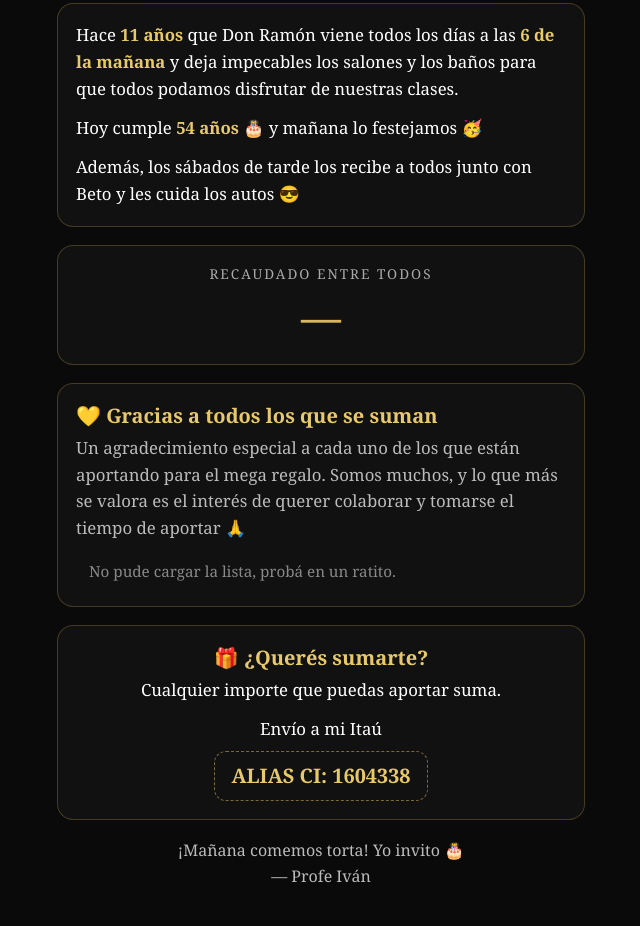
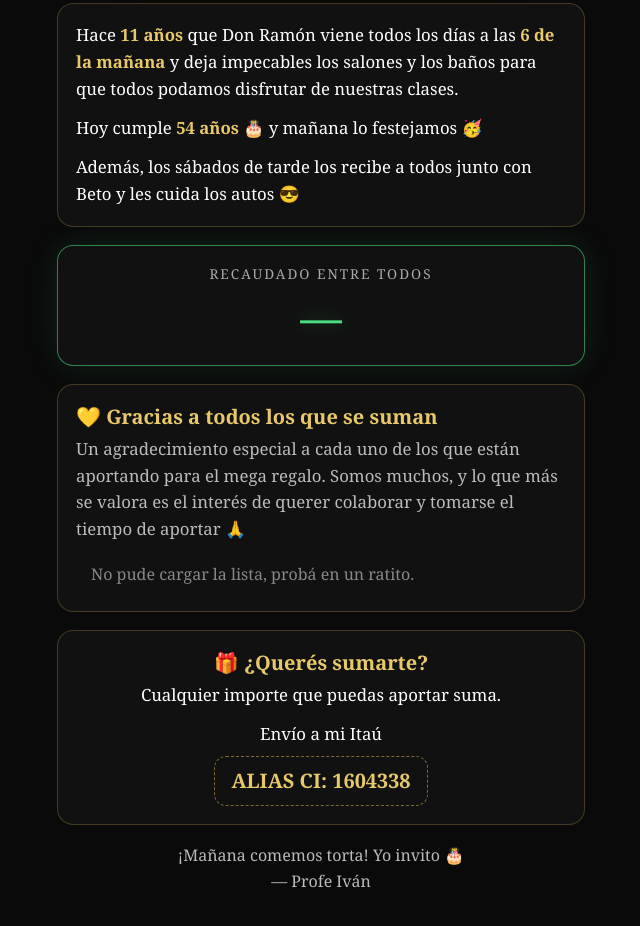
Before and after one commit to ivanlafuentepy/salsasoulstudio-web, a plain HTML site: page cumple-ramon/index.html in a window 1280 px wide. Shown: the part 832-1758 px from the top of the page, without its empty margins (319-959 px from the left). Drawn offline with Linux system fonts and the light colour scheme; no server answers.

Commit message:
feat(cumple-ramon): total en verde con regalo y la lista en dorado para que resalte
Co-Authored-By: Claude Opus 5.5 <noreply@anthropic.com>

```diff
--- a/cumple-ramon/index.html
+++ b/cumple-ramon/index.html
@@ -53,20 +53,23 @@
 
     .total{text-align:center}
     .total .etq{color:#aaa;font-size:.85rem;letter-spacing:2px;text-transform:uppercase}
+    .total{border-color:rgba(74,222,128,.55);box-shadow:0 0 30px rgba(74,222,128,.12)}
     .total .monto{
-      font-size:2.5rem;font-weight:bold;margin:6px 0 2px;
-      background:linear-gradient(135deg,var(--gold-light),var(--gold));
-      -webkit-background-clip:text;background-clip:text;-webkit-text-fill-color:transparent;
+      font-size:2.6rem;font-weight:bold;margin:6px 0 2px;color:#4ade80;
+      text-shadow:0 0 18px rgba(74,222,128,.35);
     }
+    .total .monto .regalo{font-size:2.2rem;margin-right:6px}
     .total .cuantos{color:#bbb;font-size:.95rem}
 
     h2{font-size:1.25rem;color:var(--gold-light);margin-bottom:6px}
     .gracias-intro{color:#bbb;font-size:.95rem;line-height:1.5;margin-bottom:14px}
     ul.lista{list-style:none;display:flex;flex-wrap:wrap;gap:8px}
     ul.lista li{
-      background:var(--dark2);border:1px solid rgba(201,168,76,.22);border-radius:999px;
-      padding:7px 13px;font-size:.95rem;max-width:100%;overflow-wrap:anywhere;
+      background:linear-gradient(135deg,var(--gold-light),var(--gold));color:#1a1206;font-weight:bold;
+      border-radius:999px;padding:8px 15px;font-size:1rem;max-width:100%;overflow-wrap:anywhere;
+      box-shadow:0 3px 12px rgba(201,168,76,.3);
     }
+    ul.lista li.vacio,ul.lista li.cargando{color:#888;font-weight:normal;box-shadow:none}
     .vacio,.cargando{color:#888;font-size:.95rem}
 
     .sumate{text-align:center}
@@ -137,7 +140,7 @@
       .then(function (r) { return r.json(); })
       .then(function (d) {
         if (d.error) throw new Error(d.error);
-        document.getElementById('total').textContent = gs(d.total || 0) + ' Gs';
+        document.getElementById('total').innerHTML = '<span class="regalo">🎁</span>' + gs(d.total || 0) + ' Gs';
         document.getElementById('cuantos').textContent =
           d.cantidad === 1 ? '1 persona se sumó' : (d.cantidad || 0) + ' personas se sumaron';
         var ul = document.getElementById('lista');
```
